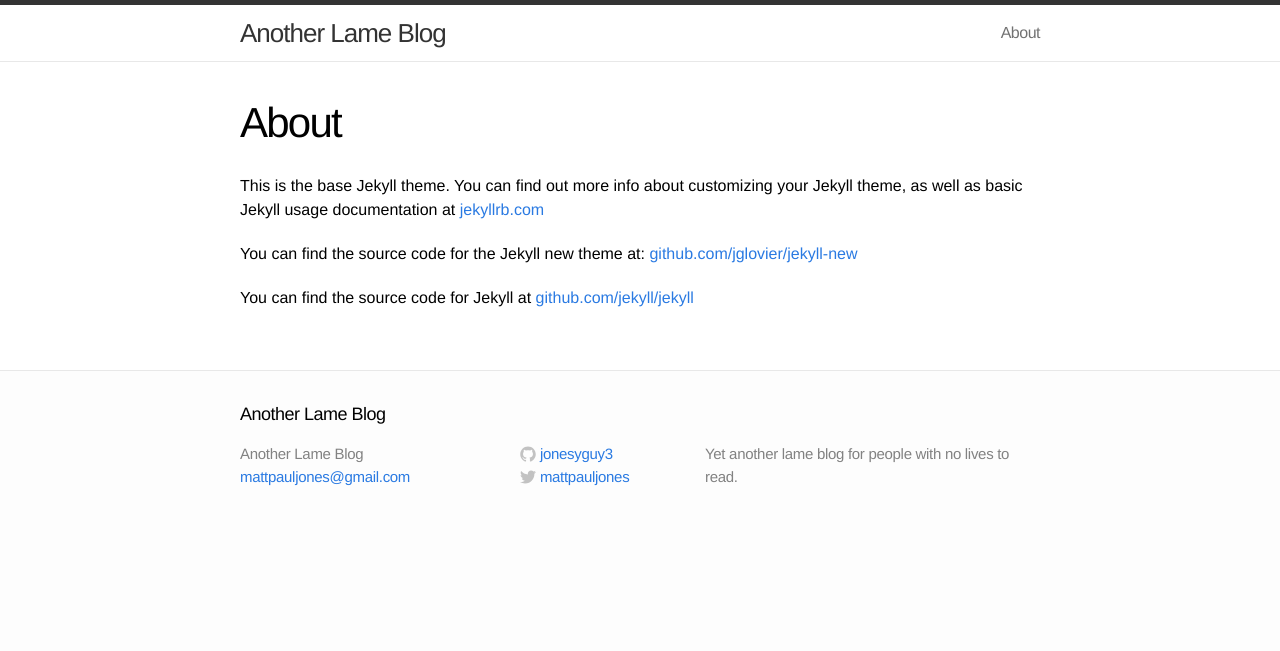
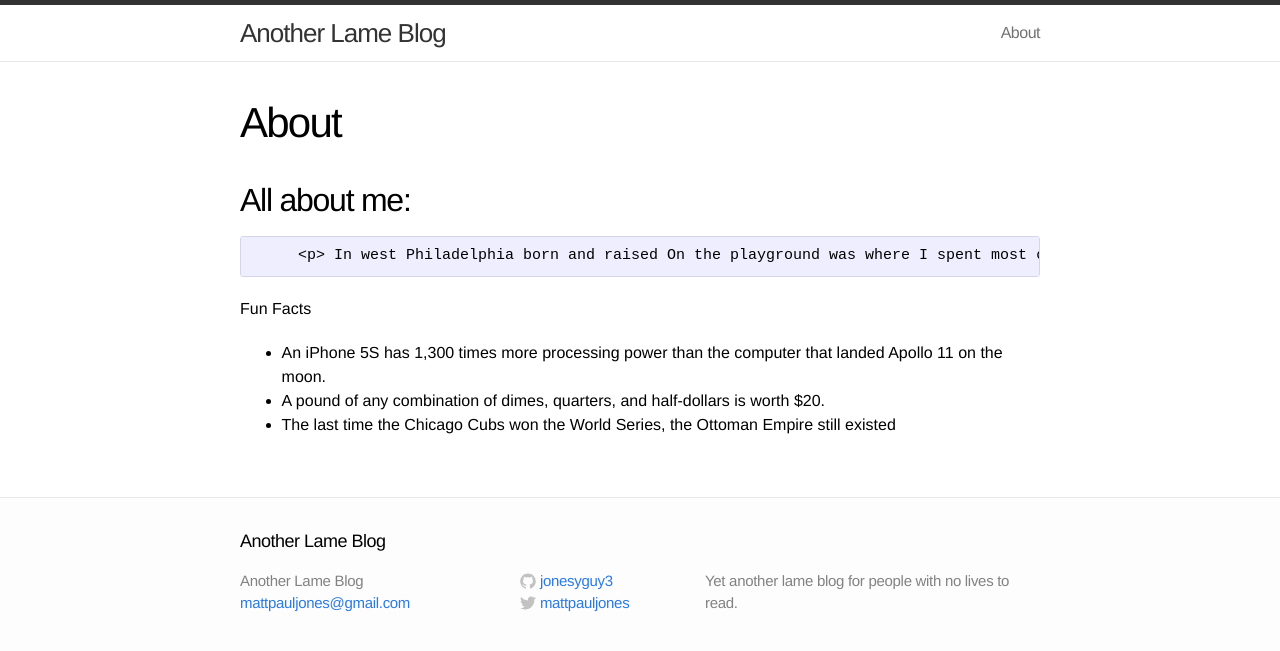
Before and after one commit to jonesyguy3/jonesyguy3.github.io, a Jekyll site: the page built from about.md, in a window 1280 px wide. Shown: the top 651 px of the page. Built offline with Jekyll 4.4.1, drawn with Linux system fonts in a browser that asks for light colours.

Commit message:
changed about

```diff
--- a/about.md
+++ b/about.md
@@ -4,8 +4,18 @@ title: About
 permalink: /about/
 ---
 
-This is the base Jekyll theme. You can find out more info about customizing your Jekyll theme, as well as basic Jekyll usage documentation at [jekyllrb.com](http://jekyllrb.com/)
+  <h2> All about me: </h2>
+         <p> In west Philadelphia born and raised
+On the playground was where I spent most of my days
+Chillin' out maxin' relaxin' all cool
+And all shootin some b-ball outside of the school
+When a couple of guys who were up to no good
+Started making trouble in my neighborhood
+I got in one little fight and my mom got scared
+She said 'You're movin' with your auntie and uncle in Bel Air' </p>
 
-You can find the source code for the Jekyll new theme at: [github.com/jglovier/jekyll-new](https://github.com/jglovier/jekyll-new)
-
-You can find the source code for Jekyll at [github.com/jekyll/jekyll](https://github.com/jekyll/jekyll)
+<p> Fun Facts </p>
+<ul>
+    <li> An iPhone 5S has 1,300 times more processing power than the computer that landed Apollo 11 on the moon. </li>
+    <li> A pound of any combination of dimes, quarters, and half-dollars is worth $20. </li>
+    <li> The last time the Chicago Cubs won the World Series, the Ottoman Empire still existed</li>
```
